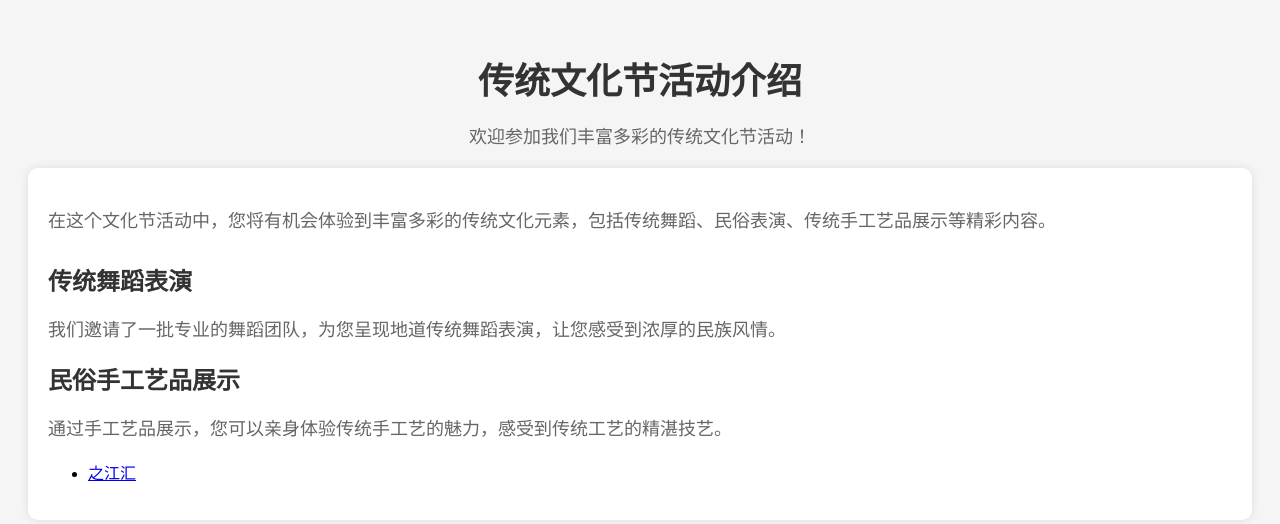
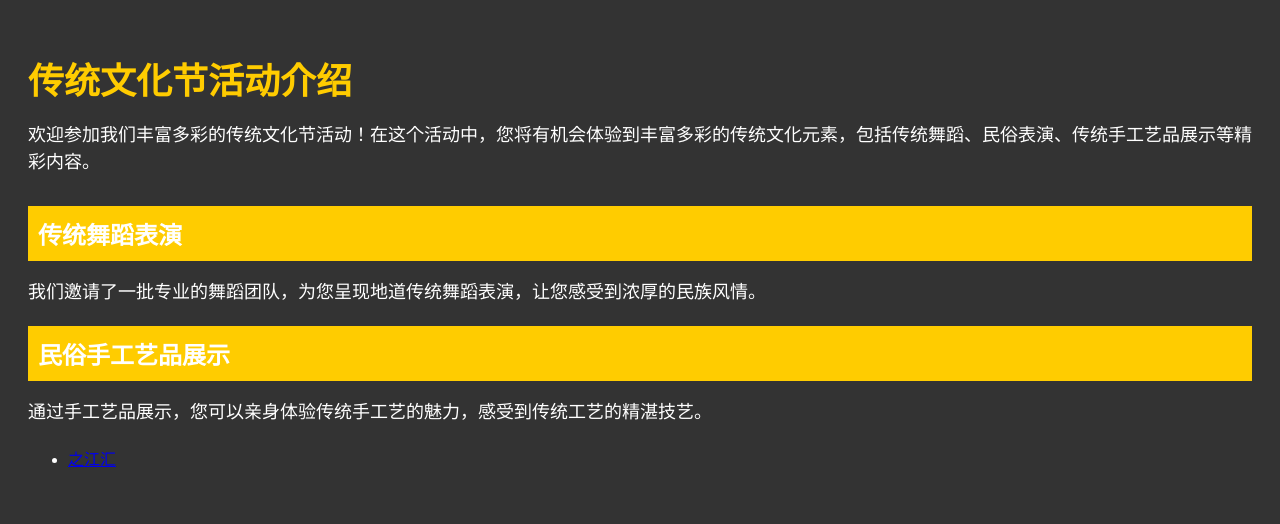
Before and after one commit to sxdycjzx/sxdycjzx-project.github.io, a plain HTML site: page index.html in a window 1280 px wide. Drawn offline with Linux system fonts and the light colour scheme.

Commit message:
Update index.html

```diff
--- a/index.html
+++ b/index.html
@@ -7,30 +7,22 @@
     <style>
         body {
             font-family: Arial, sans-serif;
-            background-color: #f5f5f5;
+            color: #fff;
+            background-color: #333;
             padding: 20px;
         }
-        header {
-            text-align: center;
-            margin-bottom: 20px;
-        }
         h1 {
-            color: #333;
+            color: #ffcc00;
             font-size: 36px;
             margin-bottom: 10px;
         }
         p {
-            color: #666;
             font-size: 18px;
-        }
-        .container {
-            background-color: #fff;
-            padding: 20px;
-            border-radius: 10px;
-            box-shadow: 0 0 10px rgba(0, 0, 0, 0.1);
+            line-height: 1.5;
+            margin-bottom: 20px;
         }
         .highlight {
-            color: #c60;
+            color: #ffcc00;
             font-weight: bold;
         }
         .event-section {
@@ -40,22 +32,20 @@
             margin-bottom: 20px;
         }
         .event-item h2 {
-            color: #333;
+            color: #fff;
+            background-color: #ffcc00;
             font-size: 24px;
             margin-bottom: 10px;
+            padding: 10px;
         }
         .event-item p {
-            color: #666;
+            color: #fff;
         }
     </style>
 </head>
 <body>
-    <header>
     <h1>传统文化节活动介绍</h1>
-        <p>欢迎参加我们丰富多彩的传统文化节活动！</p>
-    </header>
-    <div class="container">
-        <p>在这个文化节活动中，您将有机会体验到丰富多彩的传统文化元素，包括传统舞蹈、民俗表演、传统手工艺品展示等精彩内容。</p>
+    <p>欢迎参加我们丰富多彩的传统文化节活动！在这个活动中，您将有机会体验到丰富多彩的传统文化元素，包括传统舞蹈、民俗表演、传统手工艺品展示等精彩内容。</p>
     <div class="event-section">
         <div class="event-item">
             <h2>传统舞蹈表演</h2>
@@ -70,6 +60,5 @@
     <ul>
         <li><a href="https://space-widget.zjer.cn/#/index">之江汇</a></li>
     </ul>
-    </div>
 </body>
 </html>
```
Lines whose indentation alone changed are shown as unchanged.
